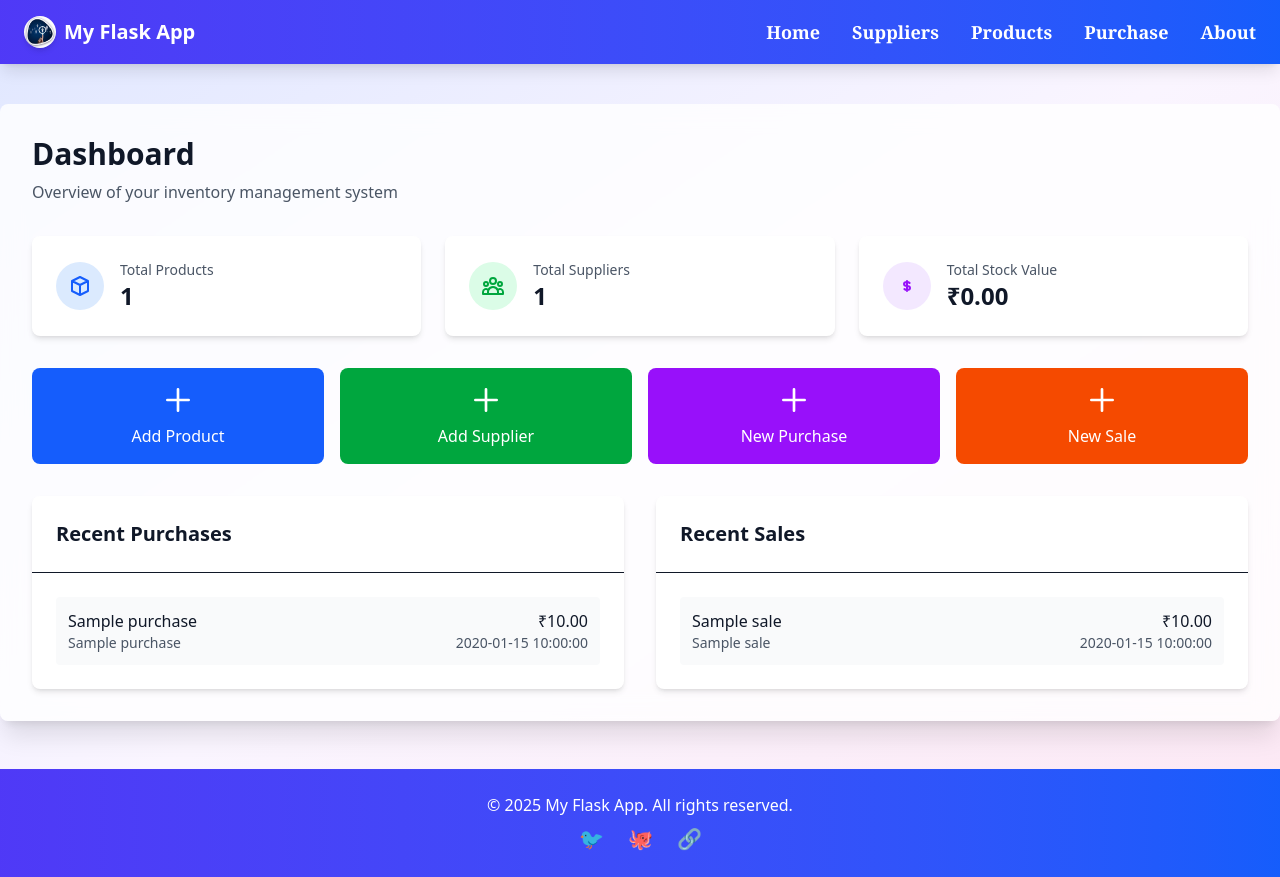
After one commit to Abhisheksingh0301/Inventory, a Flask app: template app/templates/dashboard.html in a window 1280 px wide. The commit adds this page. Run offline with Flask 3, Linux system fonts and the light colour scheme; the template is opened without the code that fills it: most values are stand-ins (such as "Sample title", 1, 10 or a date in 2020).

Commit message:
new dashboard

```diff
--- /dev/null
+++ b/app/templates/dashboard.html
@@ -0,0 +1,150 @@
+{% extends "layout.html" %}
+
+{% block title %}Purchase Management{% endblock %}
+
+{% block content %}
+
+<div class="mb-8">
+    <h1 class="text-3xl font-bold text-gray-900">Dashboard</h1>
+    <p class="text-gray-600 mt-2">Overview of your inventory management system</p>
+</div>
+
+<!-- Stats Cards -->
+<div class="grid grid-cols-1 md:grid-cols-2 lg:grid-cols-3 gap-6 mb-8">
+    <div class="bg-white p-6 rounded-lg shadow-md">
+        <div class="flex items-center">
+            <div class="p-3 bg-blue-100 rounded-full">
+                <svg class="w-6 h-6 text-blue-600" fill="none" stroke="currentColor" viewBox="0 0 24 24">
+                    <path stroke-linecap="round" stroke-linejoin="round" stroke-width="2"
+                        d="M20 7l-8-4-8 4m16 0l-8 4m8-4v10l-8 4m0-10L4 7m8 4v10M4 7v10l8 4"></path>
+                </svg>
+            </div>
+            <div class="ml-4">
+                <p class="text-sm font-medium text-gray-600">Total Products</p>
+                <p class="text-2xl font-semibold text-gray-900">{{ total_products }}</p>
+            </div>
+        </div>
+    </div>
+
+    <div class="bg-white p-6 rounded-lg shadow-md">
+        <div class="flex items-center">
+            <div class="p-3 bg-green-100 rounded-full">
+                <svg class="w-6 h-6 text-green-600" fill="none" stroke="currentColor" viewBox="0 0 24 24">
+                    <path stroke-linecap="round" stroke-linejoin="round" stroke-width="2"
+                        d="M17 20h5v-2a3 3 0 00-5.356-1.857M17 20H7m10 0v-2c0-.656-.126-1.283-.356-1.857M7 20H2v-2a3 3 0 015.356-1.857M7 20v-2c0-.656.126-1.283.356-1.857m0 0a5.002 5.002 0 019.288 0M15 7a3 3 0 11-6 0 3 3 0 016 0zm6 3a2 2 0 11-4 0 2 2 0 014 0zM7 10a2 2 0 11-4 0 2 2 0 014 0z">
+                    </path>
+                </svg>
+            </div>
+            <div class="ml-4">
+                <p class="text-sm font-medium text-gray-600">Total Suppliers</p>
+                <p class="text-2xl font-semibold text-gray-900">{{ total_suppliers }}</p>
+            </div>
+        </div>
+    </div>
+
+
+
+    <div class="bg-white p-6 rounded-lg shadow-md">
+        <div class="flex items-center">
+            <div class="p-3 bg-purple-100 rounded-full">
+                <svg class="w-6 h-6 text-purple-600" fill="none" stroke="currentColor" viewBox="0 0 24 24">
+                    <path stroke-linecap="round" stroke-linejoin="round" stroke-width="2"
+                        d="M12 8c-1.657 0-3 .895-3 2s1.343 2 3 2 3 .895 3 2-1.343 2-3 2m0-8c1.11 0 2.08.402 2.599 1M12 8V7m0 1v8m0 0v1m0-1c-1.11 0-2.08-.402-2.599-1">
+                    </path>
+                </svg>
+            </div>
+            <div class="ml-4">
+                <p class="text-sm font-medium text-gray-600">Total Stock Value</p>
+                <p class="text-2xl font-semibold text-gray-900"> ₹{{ "%.2f"|format(total_stock_value) }}</p>
+            </div>
+        </div>
+    </div>
+</div>
+
+<!-- Quick Actions -->
+<div class="grid grid-cols-1 md:grid-cols-2 lg:grid-cols-4 gap-4 mb-8">
+    <a href="{{ url_for('main.products') }}"
+        class="bg-blue-600 hover:bg-blue-700 text-white p-4 rounded-lg text-center transition duration-200">
+        <svg class="w-8 h-8 mx-auto mb-2" fill="none" stroke="currentColor" viewBox="0 0 24 24">
+            <path stroke-linecap="round" stroke-linejoin="round" stroke-width="2" d="M12 4v16m8-8H4"></path>
+        </svg>
+        Add Product
+    </a>
+    <a href="{{ url_for('main.suppliers') }}"
+        class="bg-green-600 hover:bg-green-700 text-white p-4 rounded-lg text-center transition duration-200">
+        <svg class="w-8 h-8 mx-auto mb-2" fill="none" stroke="currentColor" viewBox="0 0 24 24">
+            <path stroke-linecap="round" stroke-linejoin="round" stroke-width="2" d="M12 4v16m8-8H4"></path>
+        </svg>
+        Add Supplier
+    </a>
+    <a href="{{ url_for('main.purchase') }}"
+        class="bg-purple-600 hover:bg-purple-700 text-white p-4 rounded-lg text-center transition duration-200">
+        <svg class="w-8 h-8 mx-auto mb-2" fill="none" stroke="currentColor" viewBox="0 0 24 24">
+            <path stroke-linecap="round" stroke-linejoin="round" stroke-width="2" d="M12 4v16m8-8H4"></path>
+        </svg>
+        New Purchase
+    </a>
+    <a href="{{ url_for('main.sales') }}"
+        class="bg-orange-600 hover:bg-orange-700 text-white p-4 rounded-lg text-center transition duration-200">
+        <svg class="w-8 h-8 mx-auto mb-2" fill="none" stroke="currentColor" viewBox="0 0 24 24">
+            <path stroke-linecap="round" stroke-linejoin="round" stroke-width="2" d="M12 4v16m8-8H4"></path>
+        </svg>
+        New Sale
+    </a>
+</div>
+
+<!-- Recent Transactions -->
+<div class="grid grid-cols-1 lg:grid-cols-2 gap-8">
+    <div class="bg-white rounded-lg shadow-md">
+        <div class="p-6 border-b">
+            <h2 class="text-xl font-semibold text-gray-900">Recent Purchases</h2>
+        </div>
+        <div class="p-6">
+            {% if recent_purchases %}
+            <div class="space-y-4">
+                {% for purchase in recent_purchases %}
+                <div class="flex justify-between items-center p-3 bg-gray-50 rounded">
+                    <div>
+                        <p class="font-medium">{{ purchase.product_name }}</p>
+                        <p class="text-sm text-gray-600">{{ purchase.supplier_name }}</p>
+                    </div>
+                    <div class="text-right">
+                        <p class="font-medium"> ₹{{ "%.2f"|format(purchase.taxable_value) }}</p>
+                        <p class="text-sm text-gray-600">{{ purchase.purchase_date | format_dmy }}</p>
+                    </div>
+                </div>
+                {% endfor %}
+            </div>
+            {% else %}
+            <p class="text-gray-500 text-center">No recent purchases</p>
+            {% endif %}
+        </div>
+    </div>
+
+    <div class="bg-white rounded-lg shadow-md">
+        <div class="p-6 border-b">
+            <h2 class="text-xl font-semibold text-gray-900">Recent Sales</h2>
+        </div>
+        <div class="p-6">
+            {% if recent_sales %}
+            <div class="space-y-4">
+                {% for sale in recent_sales %}
+                <div class="flex justify-between items-center p-3 bg-gray-50 rounded">
+                    <div>
+                        <p class="font-medium">{{ sale.product_name }}</p>
+                        <p class="text-sm text-gray-600">{{ sale.customer_name }}</p>
+                    </div>
+                    <div class="text-right">
+                        <p class="font-medium"> ₹{{ "%.2f"|format(sale.taxable_value - sale.discount_amount) }}</p>
+                        <p class="text-sm text-gray-600">{{ sale.sale_date | format_dmy }}</p>
+                    </div>
+                </div>
+                {% endfor %}
+            </div>
+            {% else %}
+            <p class="text-gray-500 text-center">No recent sales</p>
+            {% endif %}
+        </div>
+    </div>
+</div>
+{% endblock %}
--- a/static/output.css
+++ b/static/output.css
@@ -13,6 +13,8 @@
     --color-red-600: oklch(57.7% 0.245 27.325);
     --color-red-800: oklch(44.4% 0.177 26.899);
     --color-orange-200: oklch(90.1% 0.076 70.697);
+    --color-orange-600: oklch(64.6% 0.222 41.116);
+    --color-orange-700: oklch(55.3% 0.195 38.402);
     --color-orange-800: oklch(47% 0.157 37.304);
     --color-yellow-100: oklch(97.3% 0.071 103.193);
     --color-yellow-500: oklch(79.5% 0.184 86.047);
@@ -37,6 +39,9 @@
     --color-indigo-600: oklch(51.1% 0.262 276.966);
     --color-indigo-700: oklch(45.7% 0.24 277.023);
     --color-purple-50: oklch(97.7% 0.014 308.299);
+    --color-purple-100: oklch(94.6% 0.033 307.174);
+    --color-purple-600: oklch(55.8% 0.288 302.321);
+    --color-purple-700: oklch(49.6% 0.265 301.924);
     --color-pink-100: oklch(94.8% 0.028 342.258);
     --color-pink-200: oklch(89.9% 0.061 343.231);
     --color-gray-50: oklch(98.5% 0.002 247.839);
@@ -310,8 +315,14 @@
   .mb-6 {
     margin-bottom: calc(var(--spacing) * 6);
   }
+  .mb-8 {
+    margin-bottom: calc(var(--spacing) * 8);
+  }
   .mb-12 {
     margin-bottom: calc(var(--spacing) * 12);
+  }
+  .ml-4 {
+    margin-left: calc(var(--spacing) * 4);
   }
   .block {
     display: block;
@@ -324,9 +335,6 @@
   }
   .hidden {
     display: none;
-  }
-  .inline-block {
-    display: inline-block;
   }
   .table {
     display: table;
@@ -400,9 +408,6 @@
   .transform {
     transform: var(--tw-rotate-x,) var(--tw-rotate-y,) var(--tw-rotate-z,) var(--tw-skew-x,) var(--tw-skew-y,);
   }
-  .resize {
-    resize: both;
-  }
   .grid-cols-1 {
     grid-template-columns: repeat(1, minmax(0, 1fr));
   }
@@ -415,6 +420,9 @@
   .items-center {
     align-items: center;
   }
+  .justify-around {
+    justify-content: space-around;
+  }
   .justify-between {
     justify-content: space-between;
   }
@@ -423,6 +431,12 @@
   }
   .gap-4 {
     gap: calc(var(--spacing) * 4);
+  }
+  .gap-6 {
+    gap: calc(var(--spacing) * 6);
+  }
+  .gap-8 {
+    gap: calc(var(--spacing) * 8);
   }
   .space-y-1 {
     :where(& > :not(:last-child)) {
@@ -542,8 +556,17 @@
   .bg-green-700 {
     background-color: var(--color-green-700);
   }
+  .bg-orange-600 {
+    background-color: var(--color-orange-600);
+  }
   .bg-pink-200 {
     background-color: var(--color-pink-200);
+  }
+  .bg-purple-100 {
+    background-color: var(--color-purple-100);
+  }
+  .bg-purple-600 {
+    background-color: var(--color-purple-600);
   }
   .bg-red-200 {
     background-color: var(--color-red-200);
@@ -730,6 +753,9 @@
     --tw-font-weight: var(--font-weight-semibold);
     font-weight: var(--font-weight-semibold);
   }
+  .text-blue-600 {
+    color: var(--color-blue-600);
+  }
   .text-gray-500 {
     color: var(--color-gray-500);
   }
@@ -745,6 +771,9 @@
   .text-gray-900 {
     color: var(--color-gray-900);
   }
+  .text-green-600 {
+    color: var(--color-green-600);
+  }
   .text-green-800 {
     color: var(--color-green-800);
   }
@@ -756,6 +785,9 @@
   }
   .text-orange-800 {
     color: var(--color-orange-800);
+  }
+  .text-purple-600 {
+    color: var(--color-purple-600);
   }
   .text-red-800 {
     color: var(--color-red-800);
@@ -771,9 +803,6 @@
   }
   .text-white {
     color: var(--color-white);
-  }
-  .underline {
-    text-decoration-line: underline;
   }
   .opacity-90 {
     opacity: 90%;
@@ -794,16 +823,8 @@
     --tw-shadow: 0 20px 25px -5px var(--tw-shadow-color, rgb(0 0 0 / 0.1)), 0 8px 10px -6px var(--tw-shadow-color, rgb(0 0 0 / 0.1));
     box-shadow: var(--tw-inset-shadow), var(--tw-inset-ring-shadow), var(--tw-ring-offset-shadow), var(--tw-ring-shadow), var(--tw-shadow);
   }
-  .outline {
-    outline-style: var(--tw-outline-style);
-    outline-width: 1px;
-  }
   .backdrop-blur-md {
     --tw-backdrop-blur: blur(var(--blur-md));
-    -webkit-backdrop-filter: var(--tw-backdrop-blur,) var(--tw-backdrop-brightness,) var(--tw-backdrop-contrast,) var(--tw-backdrop-grayscale,) var(--tw-backdrop-hue-rotate,) var(--tw-backdrop-invert,) var(--tw-backdrop-opacity,) var(--tw-backdrop-saturate,) var(--tw-backdrop-sepia,);
-    backdrop-filter: var(--tw-backdrop-blur,) var(--tw-backdrop-brightness,) var(--tw-backdrop-contrast,) var(--tw-backdrop-grayscale,) var(--tw-backdrop-hue-rotate,) var(--tw-backdrop-invert,) var(--tw-backdrop-opacity,) var(--tw-backdrop-saturate,) var(--tw-backdrop-sepia,);
-  }
-  .backdrop-filter {
     -webkit-backdrop-filter: var(--tw-backdrop-blur,) var(--tw-backdrop-brightness,) var(--tw-backdrop-contrast,) var(--tw-backdrop-grayscale,) var(--tw-backdrop-hue-rotate,) var(--tw-backdrop-invert,) var(--tw-backdrop-opacity,) var(--tw-backdrop-saturate,) var(--tw-backdrop-sepia,);
     backdrop-filter: var(--tw-backdrop-blur,) var(--tw-backdrop-brightness,) var(--tw-backdrop-contrast,) var(--tw-backdrop-grayscale,) var(--tw-backdrop-hue-rotate,) var(--tw-backdrop-invert,) var(--tw-backdrop-opacity,) var(--tw-backdrop-saturate,) var(--tw-backdrop-sepia,);
   }
@@ -821,6 +842,10 @@
     transition-property: transform, translate, scale, rotate;
     transition-timing-function: var(--tw-ease, var(--default-transition-timing-function));
     transition-duration: var(--tw-duration, var(--default-transition-duration));
+  }
+  .duration-200 {
+    --tw-duration: 200ms;
+    transition-duration: 200ms;
   }
   .duration-300 {
     --tw-duration: 300ms;
@@ -879,6 +904,20 @@
     &:hover {
       @media (hover: hover) {
         background-color: var(--color-green-800);
+      }
+    }
+  }
+  .hover\:bg-orange-700 {
+    &:hover {
+      @media (hover: hover) {
+        background-color: var(--color-orange-700);
+      }
+    }
+  }
+  .hover\:bg-purple-700 {
+    &:hover {
+      @media (hover: hover) {
+        background-color: var(--color-purple-700);
       }
     }
   }
@@ -957,11 +996,6 @@
   .sm\:grid-cols-2 {
     @media (width >= 40rem) {
       grid-template-columns: repeat(2, minmax(0, 1fr));
-    }
-  }
-  .sm\:flex-col {
-    @media (width >= 40rem) {
-      flex-direction: column;
     }
   }
   .sm\:flex-row {
@@ -1057,6 +1091,11 @@
       width: calc(var(--spacing) * 80);
     }
   }
+  .md\:grid-cols-2 {
+    @media (width >= 48rem) {
+      grid-template-columns: repeat(2, minmax(0, 1fr));
+    }
+  }
   .md\:grid-cols-3 {
     @media (width >= 48rem) {
       grid-template-columns: repeat(3, minmax(0, 1fr));
@@ -1072,9 +1111,19 @@
       padding-block: 70px;
     }
   }
+  .lg\:grid-cols-2 {
+    @media (width >= 64rem) {
+      grid-template-columns: repeat(2, minmax(0, 1fr));
+    }
+  }
   .lg\:grid-cols-3 {
     @media (width >= 64rem) {
       grid-template-columns: repeat(3, minmax(0, 1fr));
+    }
+  }
+  .lg\:grid-cols-4 {
+    @media (width >= 64rem) {
+      grid-template-columns: repeat(4, minmax(0, 1fr));
     }
   }
   .lg\:px-8 {
@@ -1234,11 +1283,6 @@
   inherits: false;
   initial-value: 0 0 #0000;
 }
-@property --tw-outline-style {
-  syntax: "*";
-  inherits: false;
-  initial-value: solid;
-}
 @property --tw-backdrop-blur {
   syntax: "*";
   inherits: false;
@@ -1333,7 +1377,6 @@
       --tw-ring-offset-width: 0px;
       --tw-ring-offset-color: #fff;
       --tw-ring-offset-shadow: 0 0 #0000;
-      --tw-outline-style: solid;
       --tw-backdrop-blur: initial;
       --tw-backdrop-brightness: initial;
       --tw-backdrop-contrast: initial;
```
Also changed, not shown: app/routes.py (+27 -0 lines).
